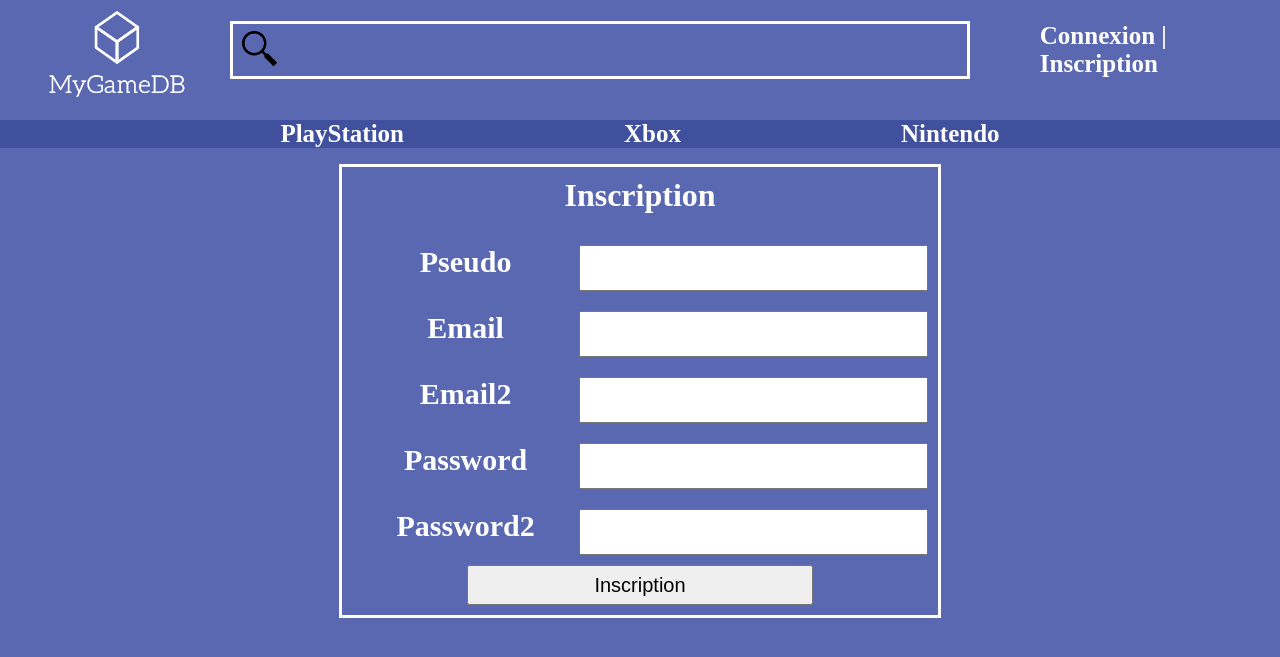
After one commit to DombryBaptiste/MyGamesDB-Symfony, a Symfony app: template templates/inscription/index.html.twig in a window 1280 px wide. The commit adds this page. Shown: the top 657 px of the page. Run offline with Twig, Linux system fonts and the light colour scheme; the template is opened without the code that fills it, so the values that code supplies are empty; form fields are guessed from the names that the template uses; some libraries are stand-ins or nearby versions.

Commit message:
Finished the form of singup

```diff
--- a/public/css/connexion_case_style.css
+++ b/public/css/connexion_case_style.css
@@ -0,0 +1,52 @@
+.connexion{
+	margin-left: 70px;
+	color: white;
+	font-weight: bold;
+	font-size: 25px;
+
+}
+
+.listeprofil{
+	display: flex;
+	justify-content: center;
+	overflow: hidden;
+	padding: 0px;
+}
+
+.ongletPROFIL{
+	margin: 0 100px;
+	font-weight: bold;
+	font-size: 25px;
+}
+
+.deroulantPROFIL {
+	background-color: rgb(36, 49, 115);
+	height: 0px;
+	overflow: hidden;
+	opacity: 1;
+	position: absolute;
+	margin-left: 80px;
+}
+
+.listeoptionPROFIL{
+	display:  inline-flex;
+	flex-direction: column;
+}
+
+.link_profil:link{
+	color: white;
+	text-decoration: none;
+}
+
+.link_profil:visited{
+	color:white;
+	text-decoration: none;
+}
+
+.link_con_ins:hover{
+	color: yellow;
+}
+.link_con_ins{
+	color: white;
+	text-decoration: none;
+}
--- a/public/css/header_style.css
+++ b/public/css/header_style.css
@@ -1,3 +1,8 @@
+a{
+	display: inline-flex;
+}
+
+
 .header_bar{
 	width: 100%;
 	display: inline-flex;
@@ -37,10 +42,6 @@
 }
 .loupe {
 	height: 35px;
-	/*position:  relative;
-
-	top: 7px;
-	padding:  0 10px;*/
 }
 
 .recherche{
@@ -113,16 +114,8 @@ ul{
 	position: absolute;
 	margin-left: 80px;
 }
-.deroulantPROFIL {
-	background-color: rgb(36, 49, 115);
-	height: 0px;
-	overflow: hidden;
-	opacity: 1;
-	position: absolute;
-	margin-left: 80px;
-}
 
-.listeoption, .listeoptionPROFIL{
+.listeoption {
 	display:  inline-flex;
 	flex-direction: column;
 }
@@ -134,7 +127,7 @@ ul{
 	left :-19px;
 }
 
-.ongletPS, .ongletXBOX, .ongletNINTENDO, .ongletPROFIL{
+.ongletPS, .ongletXBOX, .ongletNINTENDO {
 	margin: 0 100px;
 	font-weight: bold;
 	font-size: 25px;
--- /dev/null
+++ b/public/css/inscription_form_style.css
@@ -0,0 +1,49 @@
+.container{
+	width: 100%;
+	display: inline-flex;
+	justify-content: center;
+}
+.container_form{
+	width: 45%;
+	display: inline-flex;
+	justify-content: center;
+	flex-direction: column;
+	border: solid;
+  	color: white;
+  	padding: 10px 10px;
+  	text-align: center;
+}
+
+
+.row_form{
+	display: inline-flex;
+	width: 100%;
+	margin-top: 10px;
+	margin-bottom: 10px;
+}
+.row_form_submit{
+	display: inline-flex;
+	justify-content: center;
+}
+.h1{
+	margin-top: 0px;
+	color: white;
+	text-align: center;
+}
+form{
+	display: flex;
+	justify-content: center;
+	flex-direction: column;
+}
+label{
+	width: 40%;
+	color: white;
+	font-size: 30px;
+	font-weight: bold;
+	text-align: center;
+}
+input{
+	width: 60%;
+  	height: 40px;
+  	font-size: 20px;
+}
--- a/templates/header.html.twig
+++ b/templates/header.html.twig
@@ -1,15 +1,18 @@
 <!DOCTYPE html>
 <html>
 <head>
+	{% block head %}
 	<meta charset="utf-8">
 	<meta name="viewport" content="width=device-width, initial-scale=1">
 	<title></title>
 	<script src="https://ajax.googleapis.com/ajax/libs/jquery/3.1.0/jquery.min.js"></script>
-	<link rel="stylesheet" href="{{ asset("css/body_style.css") }}">
+	<link rel="stylesheet" href="{{ asset("css/inscription_form_style.css") }}">
 	<link rel="stylesheet" href="{{ asset("css/header_style.css") }}">
 	<link rel="stylesheet" href="{{ asset("css/connexion_case_style.css") }}">
+	{% endblock %}
 </head>
 <body>
+	{% block body %}
 	<header>
 		<div class="header_bar">
 			<a href="{{ path('app_home') }}"><img class="header_logo" src="{{ asset("img/M.png") }}" alt="Logo"></a>
@@ -25,28 +28,26 @@
 				</form>
 			</div>
 			<div class="connexion">
-				<p class="info_session">
     			{% if isConnected %}
-        				<ul class=\"listeconsole\">
-							<li class=\"li_profil\">
-								<div class=\"ongletPROFIL\">
+        			<ul class="listeprofil">
+						<li class="li_profil">
+							<div class="ongletPROFIL">
 								PSEUDO_USER
 							</div>
-								<div class=\"deroulantPROFIL\">
-									<ul class=\"listeoptionPROFIL\">
-										<a href=\"profil_user.php\" class=\"link_profil\"><li class=\"option\">Mon profil</li></a>
-										<a href=\"collection_user.php\" class=\"link_profil\"><li class=\"option\">Ma collection</li></a>
-										<a href=\"../PHP/deconnexion_user.php\" class=\"link_profil\"><li class=\"option\">Se deconnecter</li></a>
+							<div class="deroulantPROFIL">
+								<ul class="listeoptionPROFIL">
+									<a href="profil_user.php" class="link_profil"><li class="option">Mon profil</li></a>
+									<a href="collection_user.php" class="link_profil"><li class="option">Ma collection</li></a>
+									<a href="{{ path('app_disconect_user') }}" class="link_profil"><li class="option">Se deconnecter</li></a>
 								</ul>
 							</div>
 						</li>
 					</ul>
        			{% else %}
-			        	<a class=\"link_con_ins\" href=\"connexion.php\">Connexion</a>
+			        <a class="link_con_ins" href="{{ path('app_connexion_user') }}">Connexion</a>
 							<span>|</span>
-						<a class=\"link_con_ins\" href=\"inscription.php\">Inscription</a>
+					<a class="link_con_ins" href="{{ path('app_inscription_user') }}">Inscription</a>
         		{% endif %}
-    			</p>
 			</div>
 		</div>
 	</header>
@@ -98,5 +99,6 @@
 	<script src="https://cdn.jsdelivr.net/npm/axentix@0.5.3/dist/js/axentix.min.js"></script>
     {% block javascripts %}{% endblock %}
     <script src="{{ asset('js/menu.js') }}"></script>
+    {% endblock %}
 </body>
 </html>
--- /dev/null
+++ b/templates/inscription/index.html.twig
@@ -0,0 +1,38 @@
+{% extends 'header.html.twig' %}
+{% block head %}
+    {{ parent() }}
+    <link rel="stylesheet" href="{{ asset("css/body_style.css") }}">
+{% endblock %}
+{% block body %}
+    {{ parent() }}
+    <div class="container">
+        <div class="container_form">
+            <h1 class="h1">Inscription</h1>
+            {{ form_start(form) }}
+            <div class="row_form">
+                {{form_label(form.pseudo)}}
+                {{form_widget(form.pseudo)}}
+            </div>
+            <div class="row_form">
+                {{form_label(form.email)}}
+                {{form_widget(form.email)}}
+            </div>
+            <div class="row_form">
+                {{form_label(form.email2)}}
+                {{form_widget(form.email2)}}
+            </div>
+            <div class="row_form">
+                {{form_label(form.password)}}
+                {{form_widget(form.password)}}
+            </div>
+            <div class="row_form">
+                {{form_label(form.password2)}}
+                {{form_widget(form.password2)}}
+            </div>
+            <div class="row_form_submit">
+                <input type="submit" value="Inscription">
+            </div>
+            {{ form_end(form) }}
+        </div>
+    </div>
+{% endblock %}
```
Also changed, not shown: config/routes.yaml (+8 -0 lines), src/Controller/ConnexionController.php (+14 -2 lines), src/Controller/InscriptionController.php (added, +45 -0 lines). Lines whose indentation alone changed are shown as unchanged.
